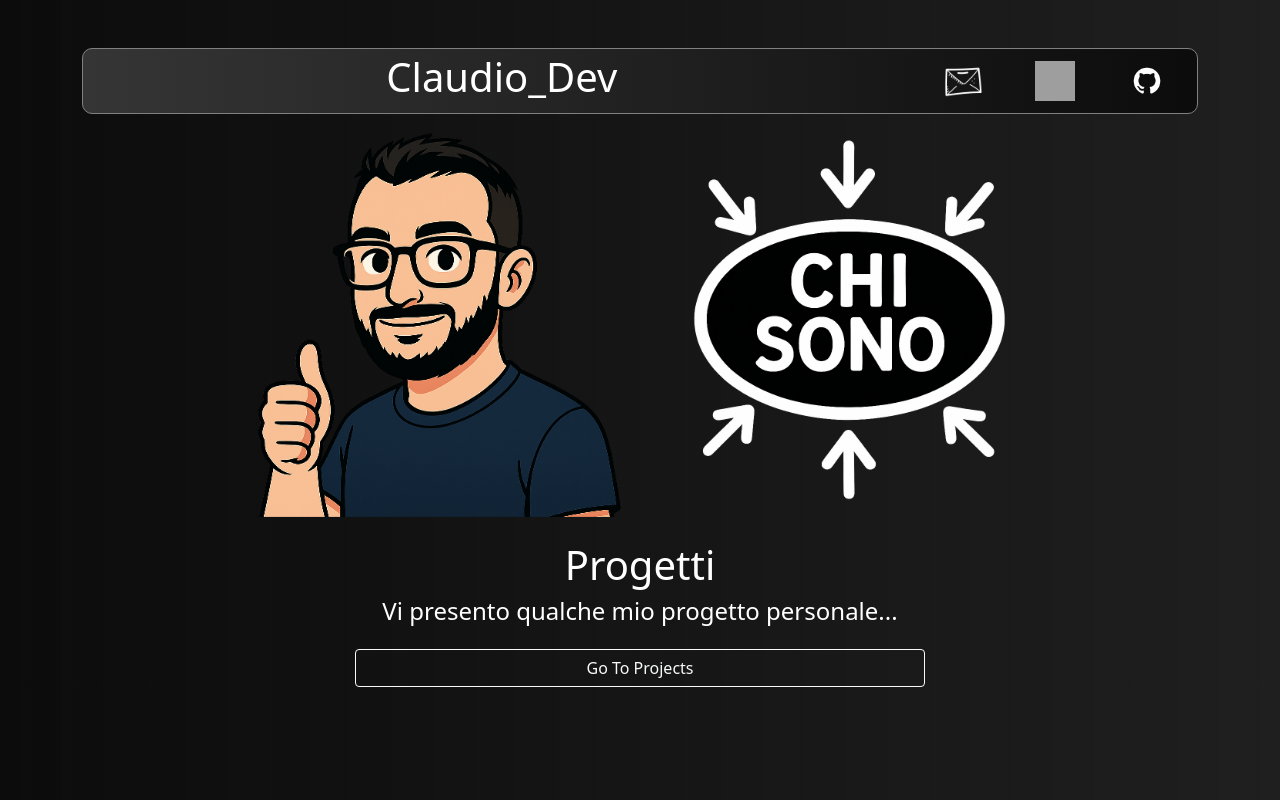
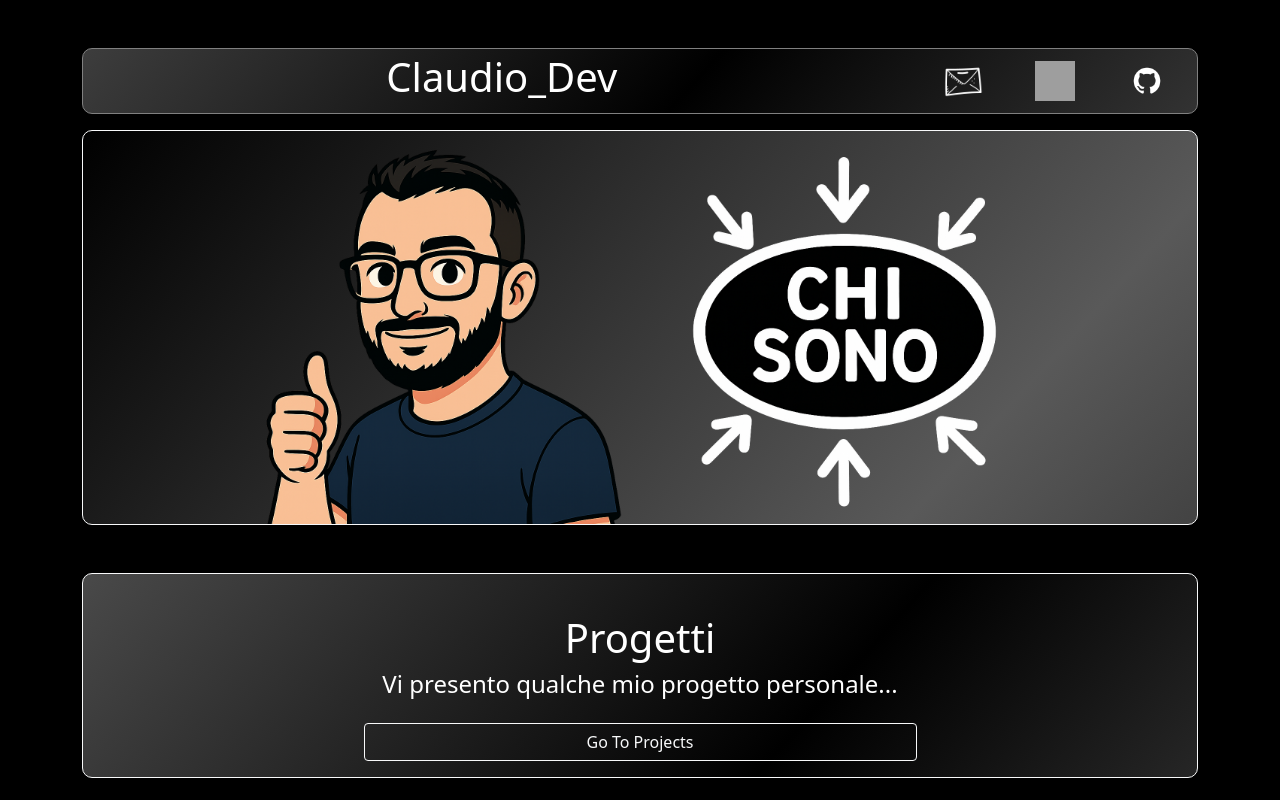
Before and after one commit to claussann/Claudio_Dev, a React (Vite) app: page /home in a window 1280 px wide. Built offline with nearby package versions, Linux system fonts and the light colour scheme; grey boxes are pictures that could not be loaded.

Commit message:
feat: implement CSS Animation for Home Page

```diff
--- a/src/App.css
+++ b/src/App.css
@@ -1,7 +1,32 @@
 #header {
     border: 1px solid grey;
-    background: linear-gradient(to left, rgb(12, 12, 12), rgb(54, 53, 53));
+    background: linear-gradient(132deg, #000000, #595959, #000000, #595959, #000000, #595959);
+    background-size: 400% 400%;
+    animation: BackgroundGradient 5s linear infinite alternate;
     border-radius: 10px;
+}
+
+#projects {
+    background: linear-gradient(132deg, #000000, #595959, #000000, #595959, #000000, #595959);
+    background-size: 400% 400%;
+    animation: BackgroundGradient 5s linear infinite alternate;
+    border-radius: 10px;
+}
+
+#WhoIAm {
+    background: linear-gradient(132deg, #000000, #595959, #000000, #595959, #000000, #595959);
+    background-size: 400% 400%;
+    border-radius: 10px;
+}
+
+@keyframes BackgroundGradient {
+    0% {
+        background-position: 0% 50%;
+    }
+
+    100% {
+        background-position: 100% 50%;
+    }
 }
 
 .icon {
@@ -141,6 +166,7 @@
     background-size: cover;
     background-position: center;
 }
+
 @media screen and (max-width: 768px) {
     #avatar {
         height: 350px;
--- a/src/Components/Projects.tsx
+++ b/src/Components/Projects.tsx
@@ -1,9 +1,12 @@
 import { useNavigate } from "react-router-dom"
+
+import '../App.css'
 function Projects(): any {
     const navigate = useNavigate()
 
     const goProjects = () => navigate("/projects")
-    return (<>
+    return (
+        <div id="projects" className="container mt-5 p-3 border border-light">
         <div className="row mt-4 text-center">
             <h1>Progetti</h1>
             <h4>Vi presento qualche mio progetto personale...</h4>
@@ -11,7 +14,7 @@ function Projects(): any {
         <div className="row d-flex justify-content-center mt-3">
             <button onClick={goProjects} className="col-6 btn btn-outline-light">Go To Projects</button>
         </div>
-    </>
+    </div>
     )
 }
 export default Projects
--- a/src/Components/WhoIAm.tsx
+++ b/src/Components/WhoIAm.tsx
@@ -10,6 +10,7 @@ function WhoIAm({imgClass, click}: Props): any {
 
 
     return (
+        <div id="WhoIAm" className="container border border-light mt-3">
         <div className="row mt-2 w-75 mx-auto">
             <div className={imgClass}>
                 <img id="avatar" className="img-fluid" src="avatar.png" alt="Avatar" title="Avatar" />
@@ -18,6 +19,7 @@ function WhoIAm({imgClass, click}: Props): any {
                 <img id="me" onClick={click} className="img-fluid" src="chiSono.png" alt="chi sono" title="chi sono" />
             </div>
         </div>
+        </div>
     )
 }
 
--- a/src/index.css
+++ b/src/index.css
@@ -1,4 +1,4 @@
 body {
-    background: linear-gradient(to right, rgb(12, 12, 12), rgba(0, 0, 0, 0.877));
+    background-color: black;
     color: #fff;
 }
```
Lines whose indentation alone changed are shown as unchanged.
